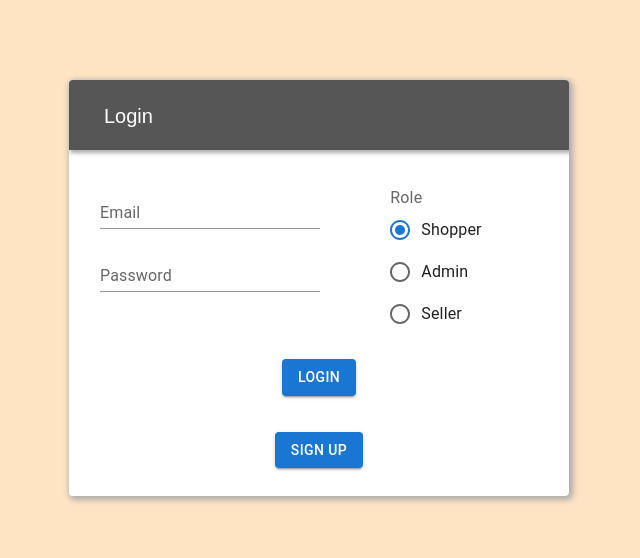
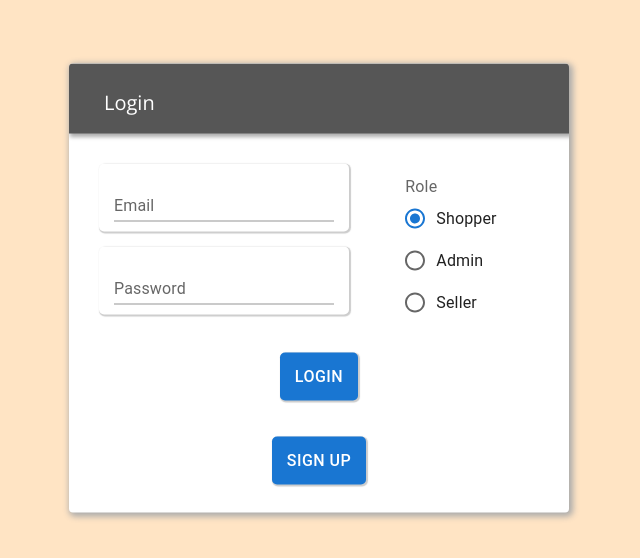
Before and after one commit to shreyasrkarthik/e-commerce-react, a React (Create React App) app: page /login in a window 1280 px wide. Shown: the part 112-670 px from the top of the page, without its empty margins (321-961 px from the left). Built offline with nearby package versions, Linux system fonts and the light colour scheme.

Commit message:
ui changes

```diff
--- a/src/css/App.css
+++ b/src/css/App.css
@@ -1,11 +1,30 @@
 @import url('https://fonts.googleapis.com/css2?family=Lato&display=swap');
 
+:root {
+  --primary-color: #3498db;
+  --secondary-color: #ecf0f1;
+}
+
 .App {
-    font-family: 'Loto', sans-serif;
+  font-family: 'Open Sans', sans-serif;
   margin: 0;
   padding: 0;
   height: 100vh;
   width: 100vw;
+
+  display: flex;
+  flex-direction: column;
+  justify-content: center;
+  align-items: center;
+
+  background-color: var(--secondary-color);
+
+
+}
+
+h1 {
+  font-size: 36px;
+  color: var(--primary-color);
 }
 
 @media (max-width: 600px) {
--- a/src/css/Home.css
+++ b/src/css/Home.css
@@ -1,7 +1,31 @@
+@import url('https://fonts.googleapis.com/css2?family=Open+Sans&display=swap');
+
+:root {
+    --primary-color: #3498db;
+    --secondary-color: #ecf0f1;
+    --text-color: #333;
+}
+
+.App {
+    font-family: 'Open Sans', sans-serif;
+    margin: 0;
+    padding: 0;
+    height: 100vh;
+    width: 100vw;
+
+    display: flex;
+    flex-direction: column;
+    justify-content: center;
+    align-items: center;
+
+    background-color: var(--secondary-color);
+    color: var(--text-color);
+}
+
 .home {
     height: 100%;
     width: 100%;
-    background-color: bisque;
+    background-color: var(--primary-color);
 }
 
 .home .catalogue {
@@ -14,11 +38,8 @@
     transform: translate(-50%, -50%);
     flex-wrap: wrap;
     overflow-y: auto;
-}
 
     @media (max-width: 1200px) {
-  /* styles for screens less than 1200px wide */
-  .home .catalogue {
         width: 100%;
         height: 100%;
         position: relative;
@@ -30,11 +51,8 @@
 
 .home .search-bar {
     margin-left: 250px;
-}
 
     @media (max-width: 750px) {
-  /* styles for screens less than 750px wide */
-  .home .search-bar {
         margin-left: 0;
     }
 }
@@ -42,39 +60,41 @@
 .home .right-action-btns {
     position: absolute;
     right: 15px;
-}
 
     @media (max-width: 600px) {
-  /* styles for screens less than 600px wide */
-  .home .right-action-btns {
         position: relative;
         right: 0;
     }
 }
 
-.home .right-action-btns .action-btn {
+.home .action-btn {
     color: white;
     margin: 0 5px 0 5px;
+
+  @media (max-width: 600px) {
+      position: relative;
+      right: 0;
+  }
 }
 
-.create-product-dialog .MuiDialogContent-root {
+.create-product-dialog
+    .MuiDialogContent-root {
         overflow-x: hidden;
     }
 
-.create-product-dialog .create-product-input {
+    .create-product-input {
         margin: 5px !important;
     }
 
-.create-product-dialog .create-product-btn {
+    .create-product-btn {
         margin: 35px 5px 0 5px;
         float: right;
     }
-
-.create-product-dialog .create-product-btn .add-product-icon {
+    .add-product-icon {
           margin-right: 15px;
       }
 
-.create-product-dialog .section {
+    .section {
         border: 1px solid #ababab;
         padding: 10px;
         border-radius: 5px;
--- a/src/css/Login.css
+++ b/src/css/Login.css
@@ -24,6 +24,8 @@
 
   .login .input-flex {
     display: flex;
+    align-items: center;
+    justify-content: center;
   }
 
   .login .radio-group {
@@ -41,8 +43,24 @@
 
   .login .login-input {
     margin: 15px;
+    padding: 10px 15px;
+    border-radius: 5px;
+    border: none;
+    box-shadow: 1px 1px 1px 1px #ccc;
+    font-size: 16px;
   }
 
   .login .login-btn {
     margin: 0 auto 20px auto;
+    padding: 10px 15px;
+    border-radius: 5px;
+    border: none;
+    box-shadow: 1px 1px 1px 1px #ccc;
+    font-size: 16px;
+    cursor: pointer;
   }
+
+  .login .login-btn:hover {
+    background-color: #333;
+    color: white;
+  }
--- a/src/css/Orders.css
+++ b/src/css/Orders.css
@@ -1,6 +1,8 @@
 .order-card {
   width: 400px;
   margin: 10px auto 10px auto;
+  box-shadow: 1px 1px 1px 1px #ccc;
+  border-radius: 5px;
 }
 
 @media (max-width: 400px) {
@@ -15,6 +17,7 @@
   flex-direction: row;
   justify-content: space-between;
   align-items: center;
+  padding: 15px;
 }
 
 .order-card-left {
@@ -26,6 +29,8 @@
 .cart-accordion {
   width: 500px;
   margin: 10px 0 10px 0;
+  box-shadow: 1px 1px 1px 1px #ccc;
+  border-radius: 5px;
 }
 
 @media (max-width: 500px) {
@@ -38,4 +43,15 @@
 .order-btn {
   margin: 10px 0 10px 0 !important;
   float: right;
+  padding: 10px 15px;
+  border-radius: 5px;
+  border: none;
+  box-shadow: 1px 1px 1px 1px #ccc;
+  font-size: 16px;
+  cursor: pointer;
 }
+
+.order-btn:hover {
+  background-color: #333;
+  color: white;
+}
--- a/src/css/ProductCard.css
+++ b/src/css/ProductCard.css
@@ -3,6 +3,8 @@
   width: 380px;
   margin: 5px;
   cursor: pointer;
+  box-shadow: 1px 1px 1px 1px #ccc;
+  border-radius: 5px;
 }
 
 @media (max-width: 380px) {
@@ -16,8 +18,26 @@
   display: flex;
   flex-direction: row;
   justify-content: space-between;
+  align-items: center;
+  padding: 15px;
 }
 
 .product-card .action-btns {
   margin-top: 20px;
+  display: flex;
+  justify-content: space-between;
 }
+
+.product-card .btn {
+  padding: 10px 15px;
+  border-radius: 5px;
+  border: none;
+  box-shadow: 1px 1px 1px 1px #ccc;
+  font-size: 16px;
+  cursor: pointer;
+}
+
+.product-card .btn:hover {
+  background-color: #333;
+  color: white;
+}
--- a/src/css/ProductDialog.css
+++ b/src/css/ProductDialog.css
@@ -87,8 +87,15 @@
     display: flex;
     justify-content: space-between;
     align-items: center;
+    padding: 10px;
+    border-bottom: 1px solid #ccc;
   }
 
   .product-edit-input {
     margin: 10px !important;
+    padding: 10px;
+    border-radius: 5px;
+    border: none;
+    box-shadow: 1px 1px 1px 1px #ccc;
+    font-size: 16px;
   }
--- a/src/css/SellerCard.css
+++ b/src/css/SellerCard.css
@@ -1,5 +1,6 @@
 .MuiCard-root {
-    box-shadow: 2px 2px 6px 2px #ababab !important;
+  box-shadow: 2px 2px 6px 2px #ababab !important;
+  border-radius: 5px;
 }
 
 @media (max-width: 360px) {
@@ -10,5 +11,9 @@
 }
 
 .MuiTypography-caption {
-    margin-right: 15px !important;
+  margin-right: 15px !important;
 }
+
+.MuiCard-root .MuiCardContent-root {
+  padding: 15px;
+}
```
Lines whose indentation alone changed are shown as unchanged.
